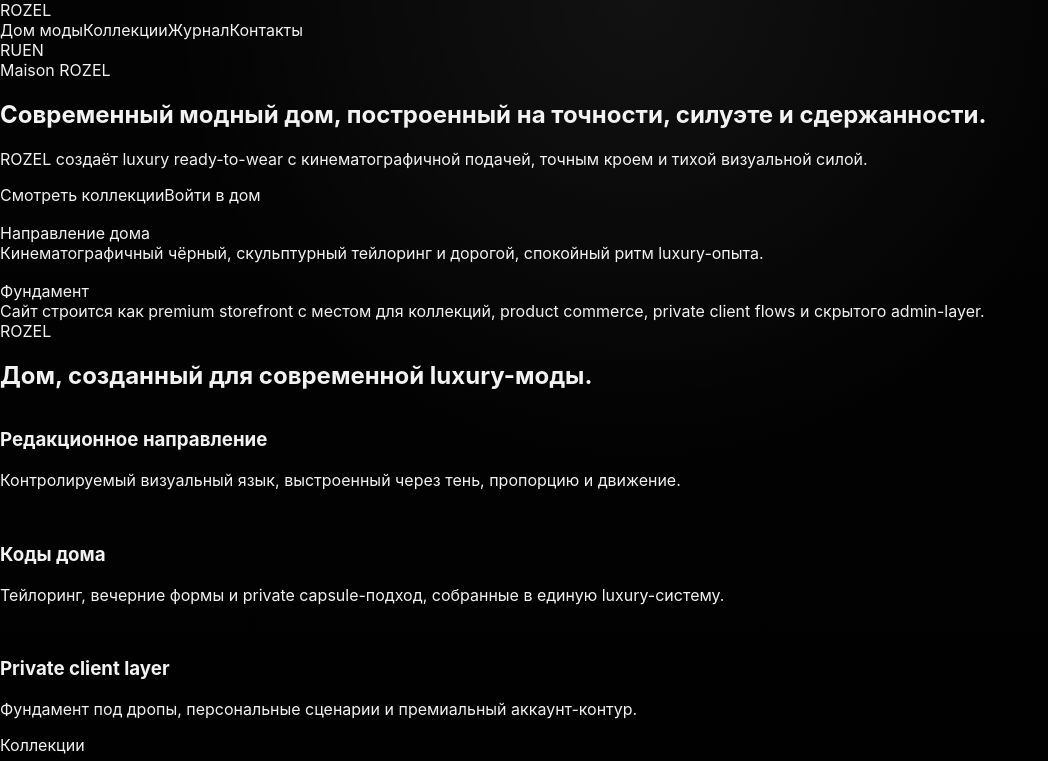
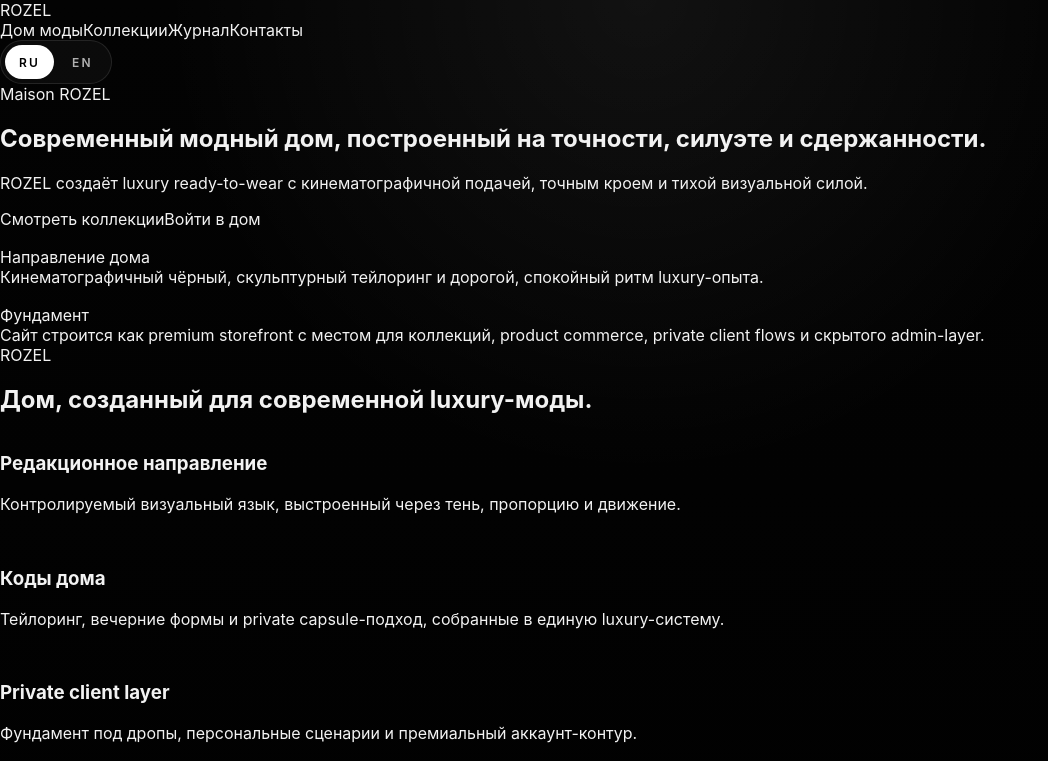
Before and after one commit to mtronda21vekby-stack/rozelshop.com, a Next.js app in the folder apps/web/: page / in a window 1280 px wide. Shown: the top 761 px of the page, without its empty margins (0-1048 px from the left). Built offline with nearby package versions, Linux system fonts and the light colour scheme.

Commit message:
Update LanguageToggle.tsx

```diff
--- a/apps/web/src/components/site/LanguageToggle.tsx
+++ b/apps/web/src/components/site/LanguageToggle.tsx
@@ -1,8 +1,5 @@
 import Link from 'next/link';
-import {
-  Locale,
-  toLocalizedHref
-} from '../../lib/site-data';
+import { Locale, toLocalizedHref } from '../../lib/site-data';
 
 type LanguageToggleProps = {
   locale: Locale;
@@ -14,25 +11,17 @@ export function LanguageToggle({
   currentPath
 }: LanguageToggleProps) {
   return (
-    <div className="inline-flex rounded-full border border-white/10 bg-white/[0.03] p-1">
+    <div className="language-toggle">
       <Link
         href={toLocalizedHref('ru', currentPath)}
-        className={`rounded-full px-3 py-1.5 text-xs font-medium uppercase tracking-[0.18em] transition ${
-          locale === 'ru'
-            ? 'bg-white text-black'
-            : 'text-white/65 hover:text-white'
-        }`}
+        className={`language-toggle__item ${locale === 'ru' ? 'is-active' : ''}`}
       >
         RU
       </Link>
 
       <Link
         href={toLocalizedHref('en', currentPath)}
-        className={`rounded-full px-3 py-1.5 text-xs font-medium uppercase tracking-[0.18em] transition ${
-          locale === 'en'
-            ? 'bg-white text-black'
-            : 'text-white/65 hover:text-white'
-        }`}
+        className={`language-toggle__item ${locale === 'en' ? 'is-active' : ''}`}
       >
         EN
       </Link>
```
